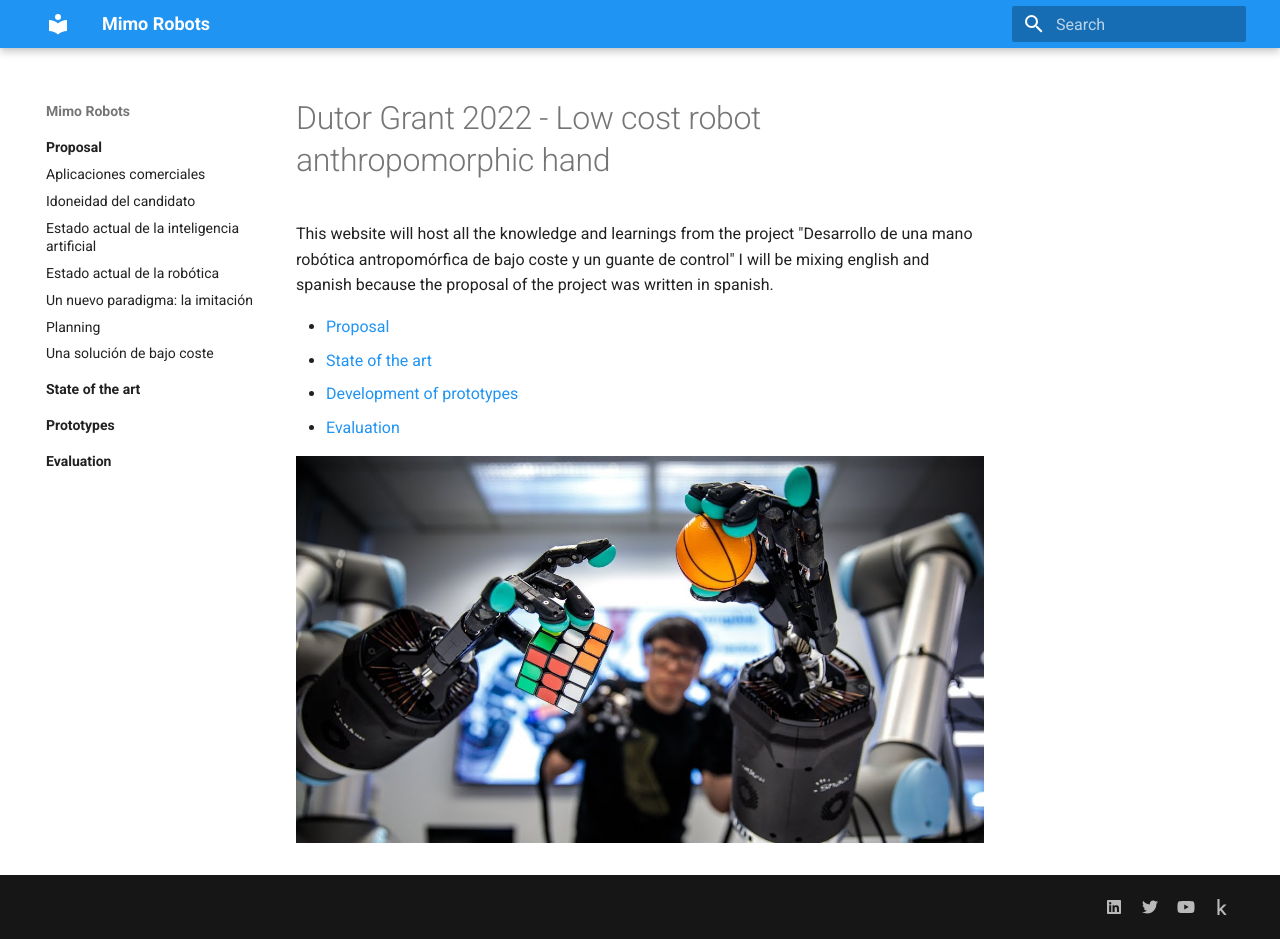
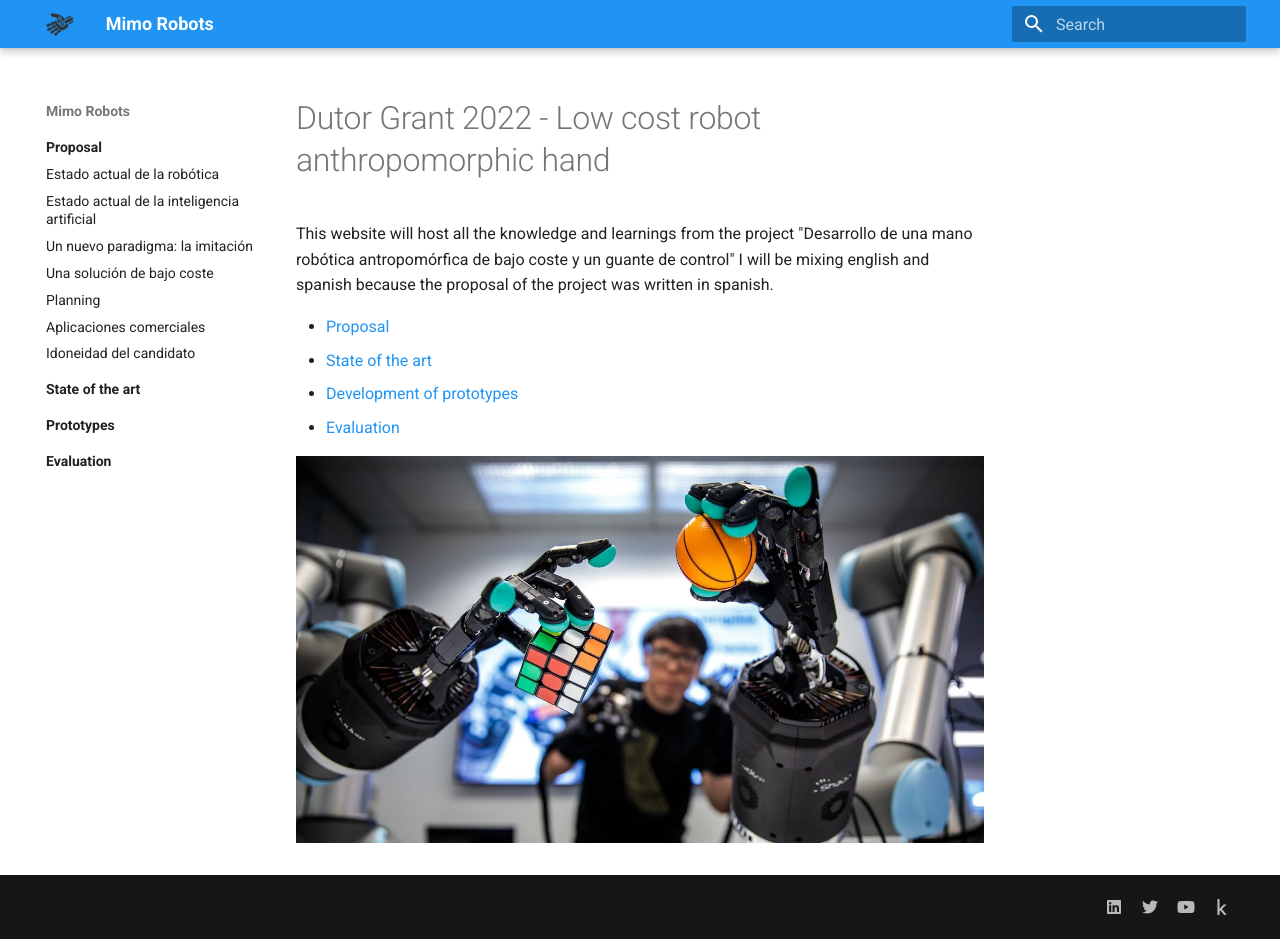
Before and after one commit to ironbar/dutor_2022_robot_hand, an MkDocs documentation site: the page built from docs/index.md, in a window 1280 px wide and 939 px high. Built offline with MkDocs 1.6.1 and Material for MkDocs 9.7.7, drawn with Linux system fonts in a browser that asks for light colours.

Commit message:
better format

```diff
--- a/mkdocs.yml
+++ b/mkdocs.yml
@@ -15,7 +15,7 @@ theme:
     - navigation.expand
     - navigation.indexes
     - navigation.top
-  #logo: res/just_mimo_logo.png
+  logo: res/robotic-hand.png
   # favicon: images/favicon.gif
   # icon:
   #   repo: fontawesome/brands/gitlab
```
Also changed, not shown: docs/proposal/index.md (+9 -0 lines), docs/proposal/.pages (added), docs/res/robotic-hand.png (added).
